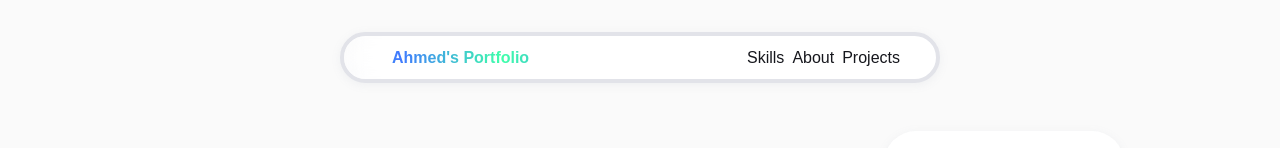
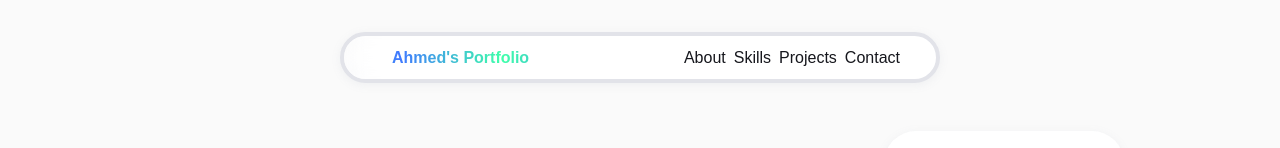
Before and after one commit to TheAhmedDiaa/portfolio, a React (Vite) app in the folder portfolio/: page / in a window 1280 px wide. Shown: the top 148 px of the page. Built offline with nearby package versions, Linux system fonts and the light colour scheme.

Commit message:
fixed the a's

```diff
--- a/portfolio/src/Header/Header.jsx
+++ b/portfolio/src/Header/Header.jsx
@@ -52,9 +52,10 @@ export default function Header() {
           </GradientText>
           {!isSmall && (
             <div className="as">
+              <a className="a" href="#about">About</a>
               <a className="a" href="#skills">Skills</a>
-              <a className="a" href="#about">About</a>
               <a className="a" href="#projects">Projects</a>
+              <a className="a" href="#contact">Contact</a>
             </div>
           )}
           {isSmall && <img className="img" src={bars} onClick={openNav} alt="More"></img>}
```
